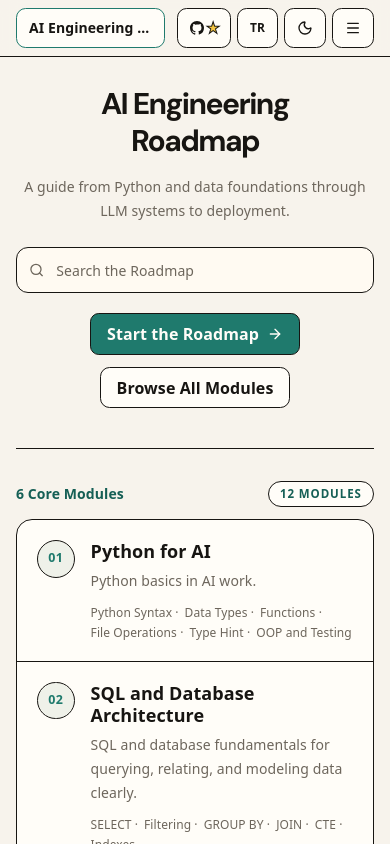
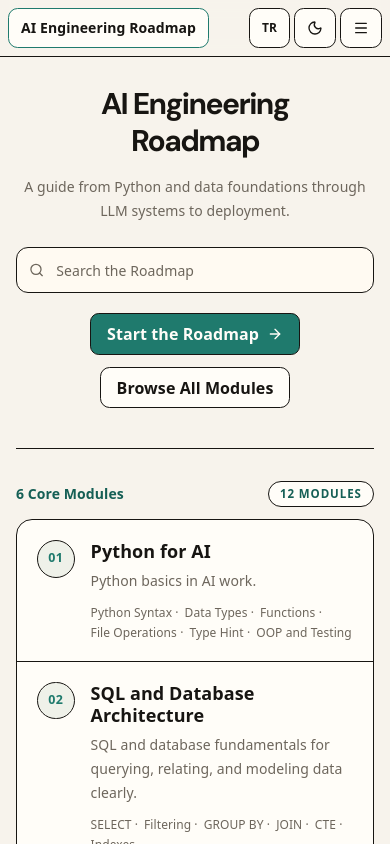
Before and after one commit to ahmetmelihcalis/ai-engineering-roadmap, a Next.js app: page /en in a window 390 px wide. Shown: the top 844 px of the page. Built offline with nearby package versions, Linux system fonts and the light colour scheme.

Commit message:
Fix mobile header layout

```diff
--- a/src/app/globals.css
+++ b/src/app/globals.css
@@ -224,6 +224,23 @@ a {
   line-height: 1;
   -webkit-text-stroke: 2px #171512;
   paint-order: stroke fill;
+}
+
+@media (max-width: 440px) {
+  .site-header-inner {
+    padding-right: 0.5rem;
+    padding-left: 0.5rem;
+  }
+
+  .site-header-actions {
+    margin-left: 0.5rem;
+    gap: 0.25rem;
+  }
+
+  .github-star-link {
+    display: none;
+  }
+
 }
 
 .mobile-menu-button {
--- a/src/components/layout/Navbar.tsx
+++ b/src/components/layout/Navbar.tsx
@@ -27,7 +27,7 @@ export function Navbar({ locale }: { locale: Locale }) {
 
   return (
     <header className="sticky top-0 z-50 border-b-[1.5px] border-border bg-background/92 backdrop-blur">
-      <div className="relative mx-auto flex h-14 max-w-7xl items-center justify-between px-4 sm:h-16 sm:px-6">
+      <div className="site-header-inner relative mx-auto flex h-14 max-w-7xl items-center justify-between px-4 sm:h-16 sm:px-6">
         <Link className="brand-link min-w-0 text-sm font-semibold sm:text-base" href={`/${locale}/`} onClick={() => setOpen(false)}>
           <span className="block truncate">AI Engineering Roadmap</span>
         </Link>
@@ -43,7 +43,7 @@ export function Navbar({ locale }: { locale: Locale }) {
             </Link>
           ))}
         </nav>
-        <div className="ml-3 flex shrink-0 items-center gap-1.5 sm:gap-2">
+        <div className="site-header-actions ml-3 flex shrink-0 items-center gap-1.5 sm:gap-2">
           <a
             aria-label={starLabel}
             className="github-star-link"
```
